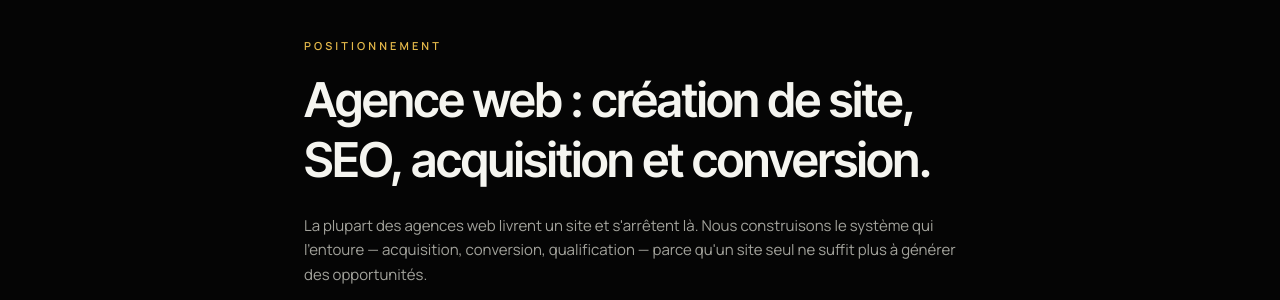
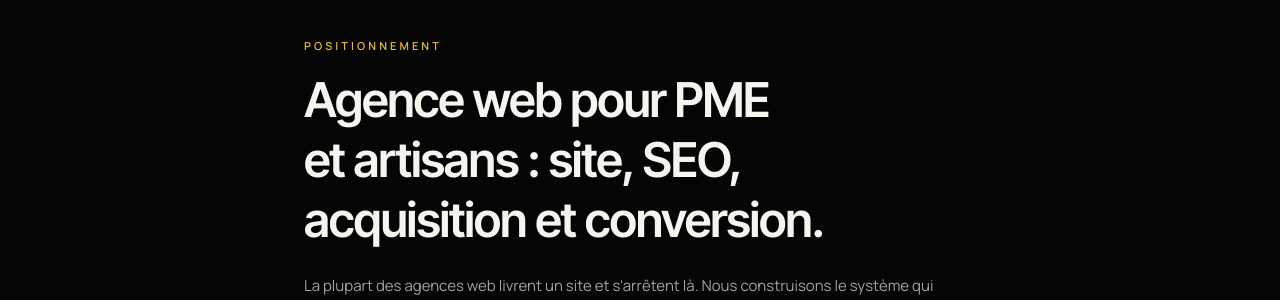
Before and after one commit to mathieumilo3-bot/-generation-capable, a Next.js app in the folder site-vitrine/: page /agence-web in a window 1280 px wide. Shown: the part 170-470 px from the top of the page. Built offline with nearby package versions, Linux system fonts and the light colour scheme; no server answers.

Commit message:
SEO: sharpen agency web intent for PME and artisans

```diff
--- a/site-vitrine/src/app/agence-web/page.tsx
+++ b/site-vitrine/src/app/agence-web/page.tsx
@@ -2,9 +2,9 @@ import type { Metadata } from "next";
 import { PillarPage } from "@/components/sections/PillarPage";
 
 export const metadata: Metadata = {
-  title: "Agence web : création de site, SEO et acquisition",
+  title: "Agence web pour PME et artisans : site, SEO et acquisition",
   description:
-    "Agence web pour entreprises, artisans et PME : création de site, SEO, acquisition, conversion et génération de leads dans un système digital cohérent.",
+    "Agence web pour PME et artisans : création de site internet, SEO, acquisition, conversion et génération de leads dans un système digital cohérent.",
   alternates: { canonical: "/agence-web" },
 };
 
@@ -12,7 +12,7 @@ export default function AgenceWebPage() {
   return (
     <PillarPage
       eyebrow="Positionnement"
-      title="Agence web : création de site, SEO, acquisition et conversion."
+      title="Agence web pour PME et artisans : site, SEO, acquisition et conversion."
       intro="La plupart des agences web livrent un site et s'arrêtent là. Nous construisons le système qui l'entoure — acquisition, conversion, qualification — parce qu'un site seul ne suffit plus à générer des opportunités."
       path="/agence-web"
       ctaContext="pillar_agence_web"
```
